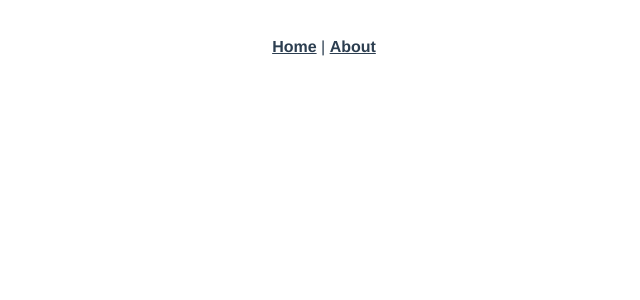
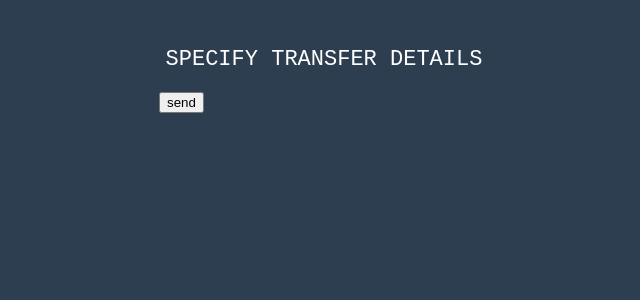
Before and after one commit to VitaliiHoida/dubai_bot, a Vue app: page /send in a window 1280 px wide. Before the commit this address had no page. Shown: the top 300 px of the page, without its empty margins (316-956 px from the left). Built offline with nearby package versions, Linux system fonts and the light colour scheme.

Commit message:
add pages with forms and primary styles

```diff
--- a/src/App.vue
+++ b/src/App.vue
@@ -1,30 +1,31 @@
 <template>
-  <nav>
-    <router-link to="/">Home</router-link> |
-    <router-link to="/about">About</router-link>
-  </nav>
   <router-view/>
 </template>
 
 <style>
-#app {
-  font-family: Avenir, Helvetica, Arial, sans-serif;
-  -webkit-font-smoothing: antialiased;
-  -moz-osx-font-smoothing: grayscale;
+body {
+  background-color: #2c3e50;
+  font-family: 'Courier New';
+  color: #fff;
+  font-size: 18px;
+  line-height: 20px;
+}
+.container {
+  display: block;
+  max-width: 360px;
+  width: 100%;
+  margin: 0 auto;
+}
+.wrapper {
+  padding: 20px 15px;
+  height: 100vh;
+}
+h1{
   text-align: center;
-  color: #2c3e50;
-}
-
-nav {
-  padding: 30px;
-}
-
-nav a {
-  font-weight: bold;
-  color: #2c3e50;
-}
-
-nav a.router-link-exact-active {
-  color: #42b983;
+  font-size: 22px;
+  line-height: 24px;
+  text-transform: uppercase;
+  font-weight: 500;
+  margin: 20px 0;
 }
 </style>
--- a/src/components/HelloWorld.vue
+++ /dev/null
@@ -1,60 +0,0 @@
-<template>
-  <div class="hello">
-    <h1>{{ msg }}</h1>
-    <p>
-      For a guide and recipes on how to configure / customize this project,<br>
-      check out the
-      <a href="https://cli.vuejs.org" target="_blank" rel="noopener">vue-cli documentation</a>.
-    </p>
-    <h3>Installed CLI Plugins</h3>
-    <ul>
-      <li><a href="https://github.com/vuejs/vue-cli/tree/dev/packages/%40vue/cli-plugin-babel" target="_blank" rel="noopener">babel</a></li>
-      <li><a href="https://github.com/vuejs/vue-cli/tree/dev/packages/%40vue/cli-plugin-router" target="_blank" rel="noopener">router</a></li>
-      <li><a href="https://github.com/vuejs/vue-cli/tree/dev/packages/%40vue/cli-plugin-vuex" target="_blank" rel="noopener">vuex</a></li>
-      <li><a href="https://github.com/vuejs/vue-cli/tree/dev/packages/%40vue/cli-plugin-eslint" target="_blank" rel="noopener">eslint</a></li>
-    </ul>
-    <h3>Essential Links</h3>
-    <ul>
-      <li><a href="https://vuejs.org" target="_blank" rel="noopener">Core Docs</a></li>
-      <li><a href="https://forum.vuejs.org" target="_blank" rel="noopener">Forum</a></li>
-      <li><a href="https://chat.vuejs.org" target="_blank" rel="noopener">Community Chat</a></li>
-      <li><a href="https://twitter.com/vuejs" target="_blank" rel="noopener">Twitter</a></li>
-      <li><a href="https://news.vuejs.org" target="_blank" rel="noopener">News</a></li>
-    </ul>
-    <h3>Ecosystem</h3>
-    <ul>
-      <li><a href="https://router.vuejs.org" target="_blank" rel="noopener">vue-router</a></li>
-      <li><a href="https://vuex.vuejs.org" target="_blank" rel="noopener">vuex</a></li>
-      <li><a href="https://github.com/vuejs/vue-devtools#vue-devtools" target="_blank" rel="noopener">vue-devtools</a></li>
-      <li><a href="https://vue-loader.vuejs.org" target="_blank" rel="noopener">vue-loader</a></li>
-      <li><a href="https://github.com/vuejs/awesome-vue" target="_blank" rel="noopener">awesome-vue</a></li>
-    </ul>
-  </div>
-</template>
-
-<script>
-export default {
-  name: 'HelloWorld',
-  props: {
-    msg: String
-  }
-}
-</script>
-
-<!-- Add "scoped" attribute to limit CSS to this component only -->
-<style scoped>
-h3 {
-  margin: 40px 0 0;
-}
-ul {
-  list-style-type: none;
-  padding: 0;
-}
-li {
-  display: inline-block;
-  margin: 0 10px;
-}
-a {
-  color: #42b983;
-}
-</style>
--- a/src/router/index.js
+++ b/src/router/index.js
@@ -1,5 +1,7 @@
 import { createRouter, createWebHistory } from 'vue-router'
-import HomeView from '../views/HomeView.vue'
+import HomeView from '@/views/HomeView'
+import TransportView from "@/views/TransportView";
+import SendView from "@/views/SendView";
 
 const routes = [
   {
@@ -8,13 +10,16 @@ const routes = [
     component: HomeView
   },
   {
-    path: '/about',
-    name: 'about',
-    // route level code-splitting
-    // this generates a separate chunk (about.[hash].js) for this route
-    // which is lazy-loaded when the route is visited.
-    component: () => import(/* webpackChunkName: "about" */ '../views/AboutView.vue')
-  }
+    path: '/transport',
+    name: 'transport',
+    component: TransportView
+  },
+  {
+    path: '/send',
+    name: 'send',
+    component: SendView
+  },
+
 ]
 
 const router = createRouter({
--- a/src/views/AboutView.vue
+++ /dev/null
@@ -1,5 +0,0 @@
-<template>
-  <div class="about">
-    <h1>This is an about page</h1>
-  </div>
-</template>
--- a/src/views/HomeView.vue
+++ b/src/views/HomeView.vue
@@ -1,18 +1,43 @@
 <template>
-  <div class="home">
-    <img alt="Vue logo" src="../assets/logo.png">
-    <HelloWorld msg="Welcome to Your Vue.js App"/>
+  <div class="container">
+    <div class="wrapper">
+      <h1>Please, choose below what you want to do with baggage</h1>
+      <div class="btns-wrapper">
+        <router-link class="link_button" :to="{name: 'transport'}">Transport</router-link>
+        <router-link class="link_button send" :to="{name: 'send'}">Send</router-link>
+      </div>
+    </div>
   </div>
 </template>
 
 <script>
-// @ is an alias to /src
-import HelloWorld from '@/components/HelloWorld.vue'
+export default {}
+</script>
 
-export default {
-  name: 'HomeView',
-  components: {
-    HelloWorld
-  }
+<style>
+.btns-wrapper {
+  width: 100%;
+  display: flex;
+  justify-content: space-between;
+  align-items: center;
 }
-</script>
+.link_button {
+  display: inline-block;
+  color: white;
+  background-color: seagreen;
+  padding: 10px 40px;
+  text-decoration: none;
+  text-transform: uppercase;
+  font-size: 20px;
+  line-height: 20px;
+  font-weight: 700;
+  border-radius: 5px;
+  margin: 0 5px;
+}
+.link_button.send {
+  background-color: cadetblue;
+}
+.link_button:hover {
+  transform: scale(1.05);
+}
+</style>
--- /dev/null
+++ b/src/views/SendView.vue
@@ -0,0 +1,18 @@
+<template>
+  <div class="container">
+    <div class="wrapper">
+      <h1>Specify transfer details</h1>
+      <form>
+        <button>send</button>
+      </form>
+    </div>
+  </div>
+</template>
+
+<script>
+export default {}
+</script>
+
+<style scoped>
+
+</style>
--- /dev/null
+++ b/src/views/TransportView.vue
@@ -0,0 +1,20 @@
+<template>
+  <div class="container">
+    <div class="wrapper">
+      <h1>Enter your travel details</h1>
+      <form action="">
+        <button>confirm</button>
+      </form>
+    </div>
+  </div>
+</template>
+
+<script>
+export default {
+
+}
+</script>
+
+<style scoped>
+
+</style>
```
Also changed, not shown: src/assets/logo.png (deleted).
